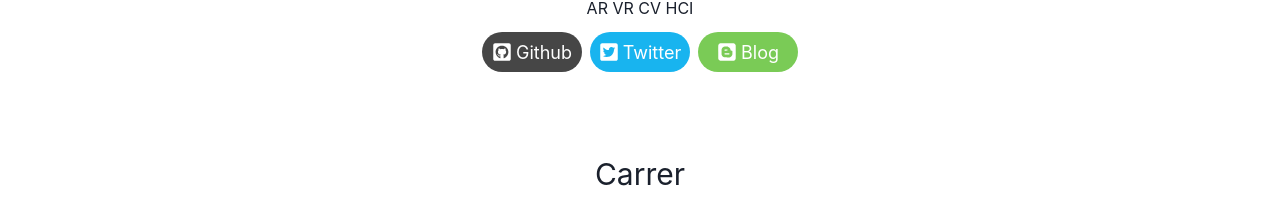
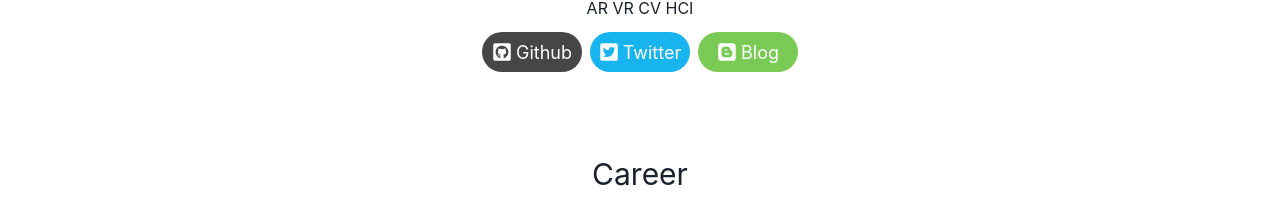
Before and after one commit to sh1n00/myportfolio, a Next.js app: page / in a window 1280 px wide. Shown: the part 288-512 px from the top of the page. Built offline with nearby package versions, Linux system fonts and the light colour scheme.

Commit message:
fix children type

```diff
--- a/components/Career.tsx
+++ b/components/Career.tsx
@@ -26,7 +26,7 @@ export const Career = (props: Careers) => {
   return (
     <Box>
       <Text fontSize="3xl" align="center" pt={20}>
-        Carrer
+        Career
       </Text>
       <Box className={styles.timeline}>
         <OrderedList className={styles.list}>
--- a/components/Layout.tsx
+++ b/components/Layout.tsx
@@ -2,10 +2,12 @@ import Head from 'next/head'
 import Link from 'next/link'
 import Image from 'next/image'
 
+import { ReactNode } from 'react'
+
 import styles from './layout.module.css'
 import utilStyles from '../styles/utils.module.css'
 
-function Layout({ children }) {
+function Layout({ children }: { children: ReactNode }) {
   return (
     <div className={styles.container}>
       <Head>
```
